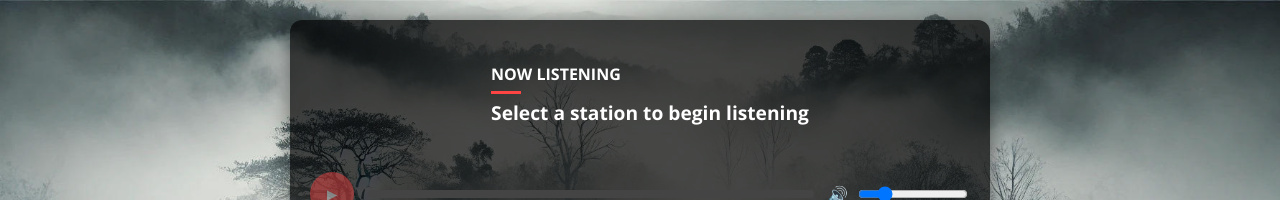
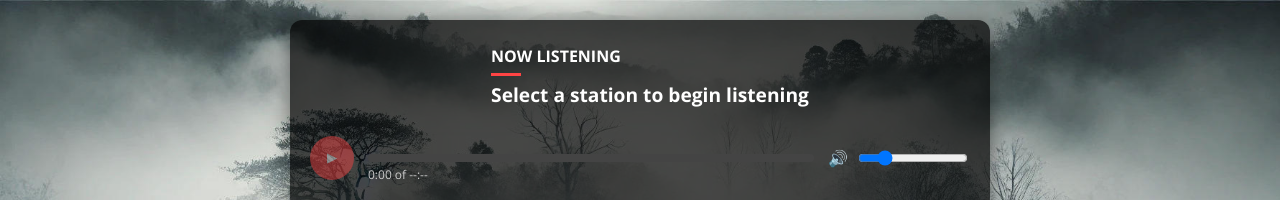
Before and after one commit to foozlereducer/foozle-radio-player, a Vue app in the folder frontend/: page / in a window 1280 px wide. Shown: the top 200 px of the page. Built offline with nearby package versions, Linux system fonts and the light colour scheme; no server answers.

Commit message:
Restore original album artwork sizing

```diff
--- a/frontend/src/components/AudioControls.vue
+++ b/frontend/src/components/AudioControls.vue
@@ -159,8 +159,9 @@ onBeforeUnmount(() => {
 
 <style scoped>
 .audio-controls { display: flex; flex-direction: column; gap: 20px; color: #fff; width: 100%; }
-.top-row { display: flex; align-items: center; justify-content: center; gap: 20px; min-height: 110px; }
-.album-art img { width: 110px; height: 110px; object-fit: cover; border-radius: 10px; }
+.top-row { display: flex; align-items: center; justify-content: center; gap: 20px; width: 100%; }
+.album-art { flex: 0 0 auto; }
+.album-art img { display: block; width: 360px; height: 360px; max-width: 100%; object-fit: cover; border-radius: 8px; }
 .now-listening { min-width: 0; }
 .now-listening h4, .track-info, .artist { margin: 4px 0; }
 .under-style { width: 30px; height: 3px; background: #ff4444; margin: 5px 0; }
@@ -180,6 +181,6 @@ onBeforeUnmount(() => {
   .volume-control { grid-column: 1 / -1; width: 100%; }
   .volume-control input { width: 100%; }
   .top-row { align-items: flex-start; }
-  .album-art img { width: 90px; height: 90px; }
+  .album-art img { width: 180px; height: 180px; }
 }
 </style>
```
